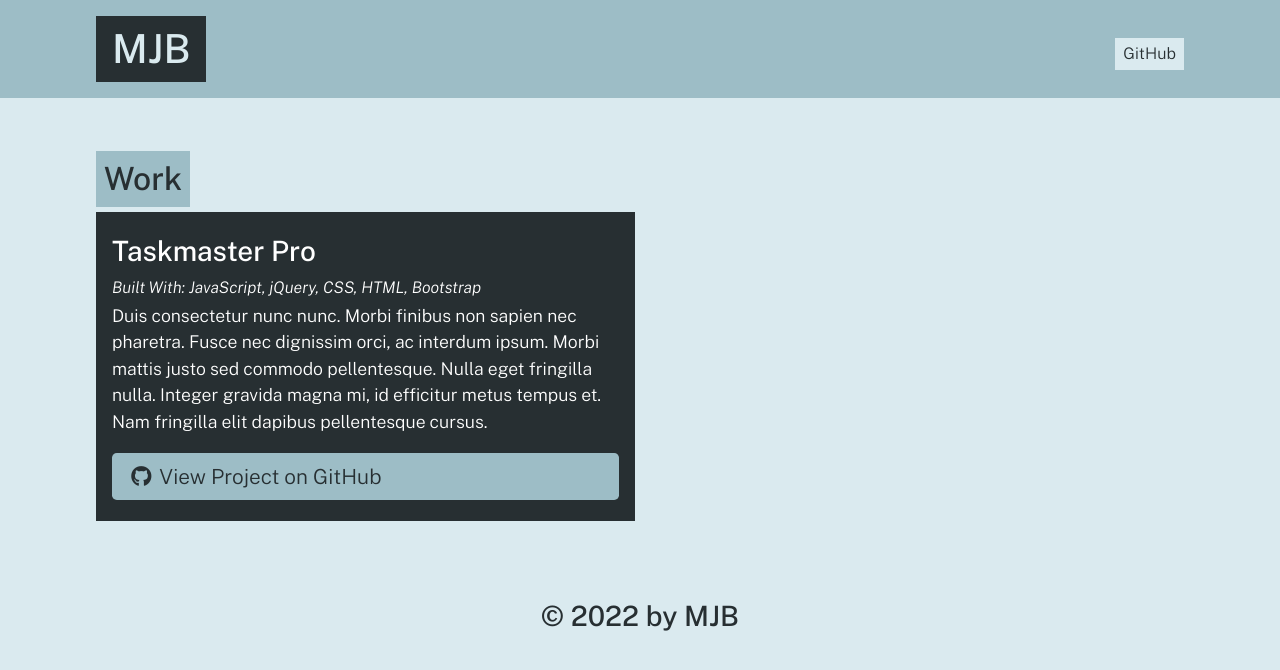
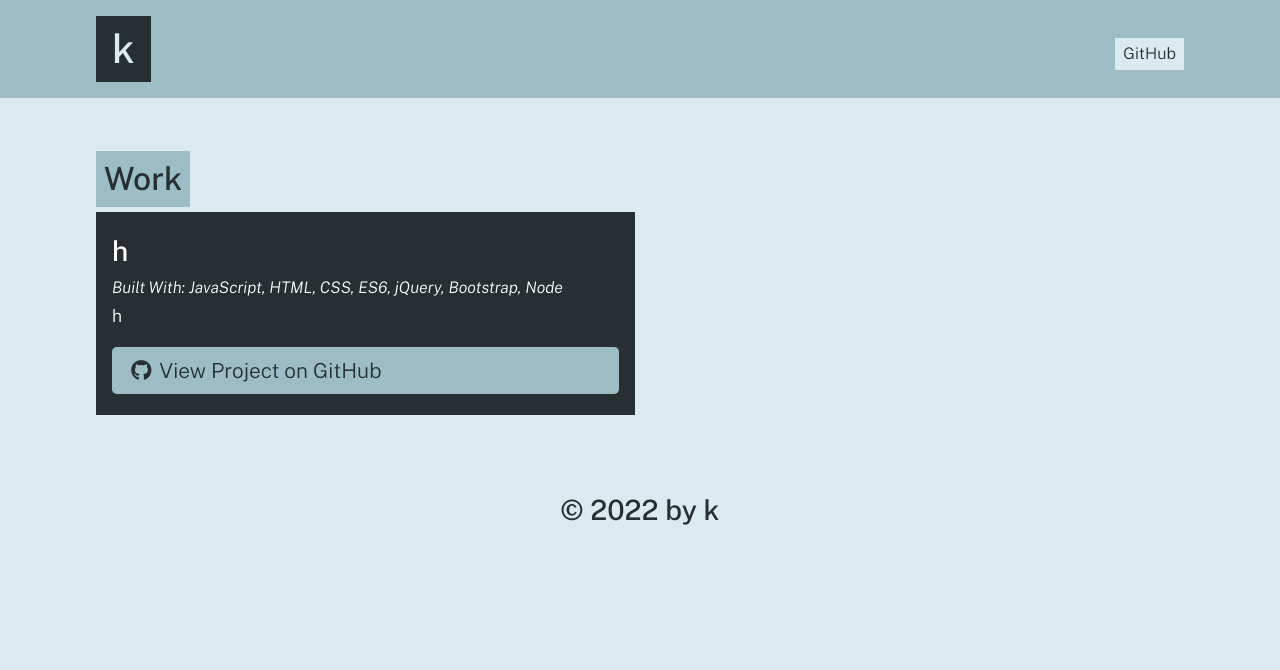
Before and after one commit to mbelom/portfolio-generator, a website: page index.html in a window 1280 px wide. Drawn offline with nearby package versions, Linux system fonts and the light colour scheme.

Commit message:
changed path to dist folder

```diff
--- a/app.js
+++ b/app.js
@@ -131,7 +131,7 @@ promptUser()
   .then(portfolioData => {
     const pageHTML = generatePage(portfolioData);
 
-    fs.writeFile('./index.html', pageHTML, err => {
+    fs.writeFile('./dist/index.html', pageHTML, err => {
       if (err) throw new Error(err);
 
       console.log('Page created! Check out index.html in this directory to see it!');
--- a/index.html
+++ b/index.html
@@ -1,7 +1,6 @@
 
   <!DOCTYPE html>
   <html lang="en">
-
   <head>
     <meta charset="UTF-8">
     <meta name="viewport" content="width=device-width, initial-scale=1.0">
@@ -15,9 +14,9 @@
   <body>
     <header>
       <div class="container flex-row justify-space-between align-center py-3">
-        <h1 class="page-title text-secondary bg-dark py-2 px-3">MJB</h1>
+        <h1 class="page-title text-secondary bg-dark py-2 px-3">k</h1>
         <nav class="flex-row">
-          <a class="ml-2 my-1 px-2 py-1 bg-secondary text-dark" href="https://github.com/mbelom	">GitHub</a>
+          <a class="ml-2 my-1 px-2 py-1 bg-secondary text-dark" href="https://github.com/g">GitHub</a>
         </nav>
       </div>
     </header>
@@ -28,25 +27,24 @@
       <h2 class="text-dark bg-primary p-2 display-inline-block">Work</h2>
       <div class="flex-row justify-space-between">
 
-      <div class="col-12 col-md-6 mb-2 bg-dark text-light p-3 flex-column">
-      <h3 class="portfolio-item-title text-light">Taskmaster Pro</h3>
-      <h5 class="portfolio-languages">
-        Built With: JavaScript, jQuery, CSS, HTML, Bootstrap
-      </h5>
-      <p>
-        Duis consectetur nunc nunc. Morbi finibus non sapien nec pharetra. Fusce nec dignissim orci, ac interdum ipsum. Morbi mattis justo sed commodo pellentesque. Nulla eget fringilla nulla. Integer gravida magna mi, id efficitur metus tempus et. Nam fringilla elit dapibus pellentesque cursus.
-      </p>
-      <a href="https://github.com/lernantino/taskmaster-pro" class="btn mt-auto">
-        <i class="fab fa-github mr-2"></i>View Project on GitHub
-      </a>
-    </div>
+
+
+          <div class="col-12 col-md-6 mb-2 bg-dark text-light p-3 flex-column">
+            <h3 class="portfolio-item-title text-light">h</h3>
+            <h5 class="portfolio-languages">
+              Built With:
+              JavaScript, HTML, CSS, ES6, jQuery, Bootstrap, Node
+            </h5>
+            <p>h</p>
+            <a href="g" class="btn mt-auto"><i class="fab fa-github mr-2"></i>View Project on GitHub</a>
+          </div>
 
       </div>
     </section>
 
     </main>
     <footer class="container text-center py-3">
-      <h3 class="text-dark">&copy; 2022 by MJB</h3>
+      <h3 class="text-dark">&copy; 2022 by k</h3>
     </footer>
   </body>
   </html>
```
